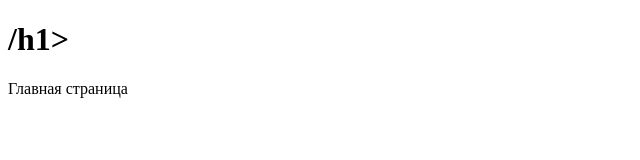
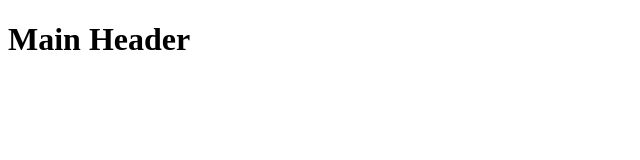
Before and after one commit to zavodtsvetov/test-git-2, a plain HTML site: page index.html in a window 1280 px wide. Shown: the whole page, without its empty margins (0-640 px from the left). Drawn offline with Linux system fonts and the light colour scheme.

Commit message:
made changes in master

```diff
--- a/index.html
+++ b/index.html
@@ -10,13 +10,10 @@
 <body>
     <header>
         <h1>
-            <My header>/h1>
+            Main Header
+        </h1>
     </header>
-    <main>
-        <span>
-            Главная страница
-        </span>
-    </main>
+
 
     <script src="index.js"></script>
 </body>
--- a/index.js
+++ b/index.js
@@ -1 +1,9 @@
 console.log('Hello World')
+
+const userAge = 35
+
+if (userAge >= 18) {
+    console.log('Вам есть 18')
+} else {
+    console.log('Ну нет вам еще 18-ти')
+}
```
